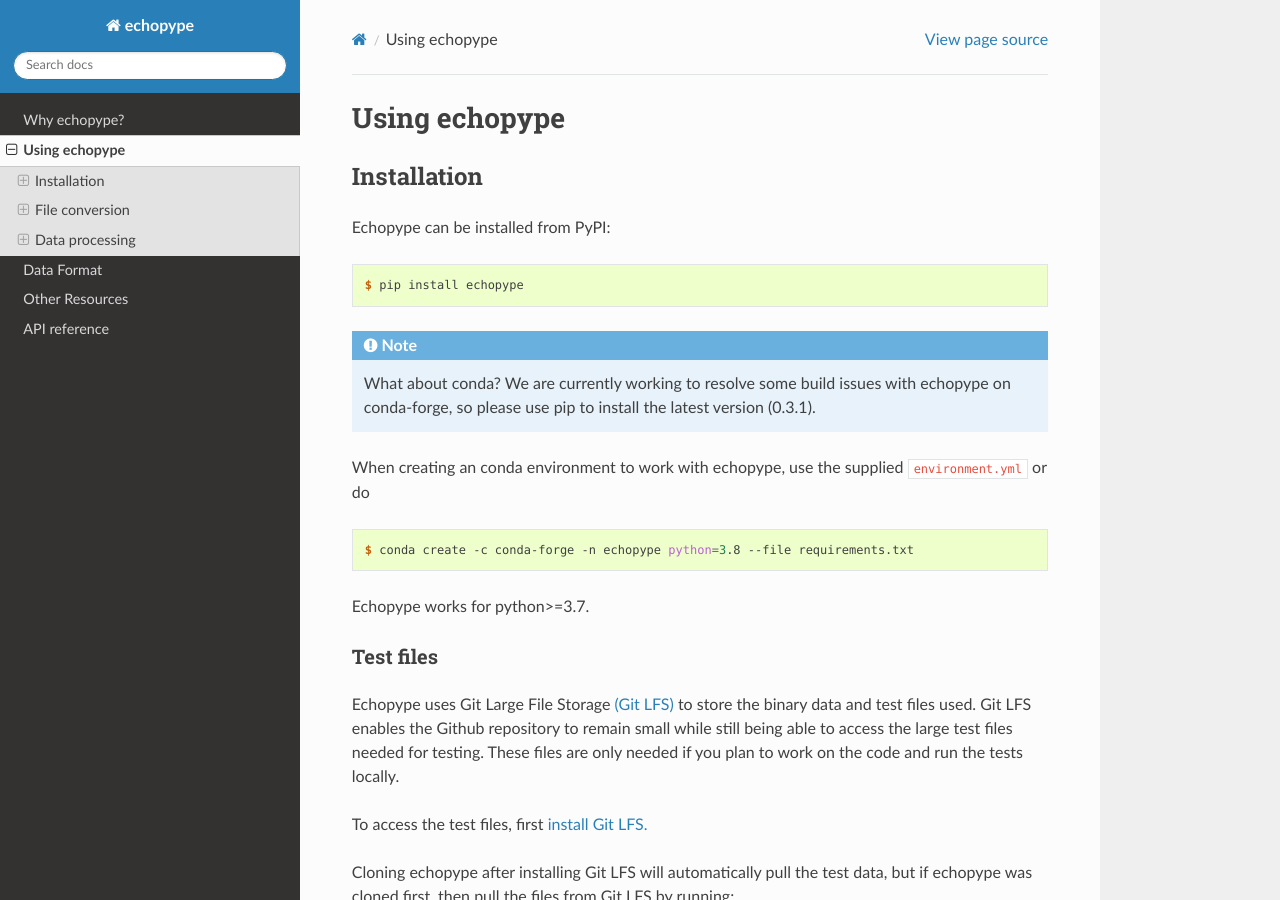
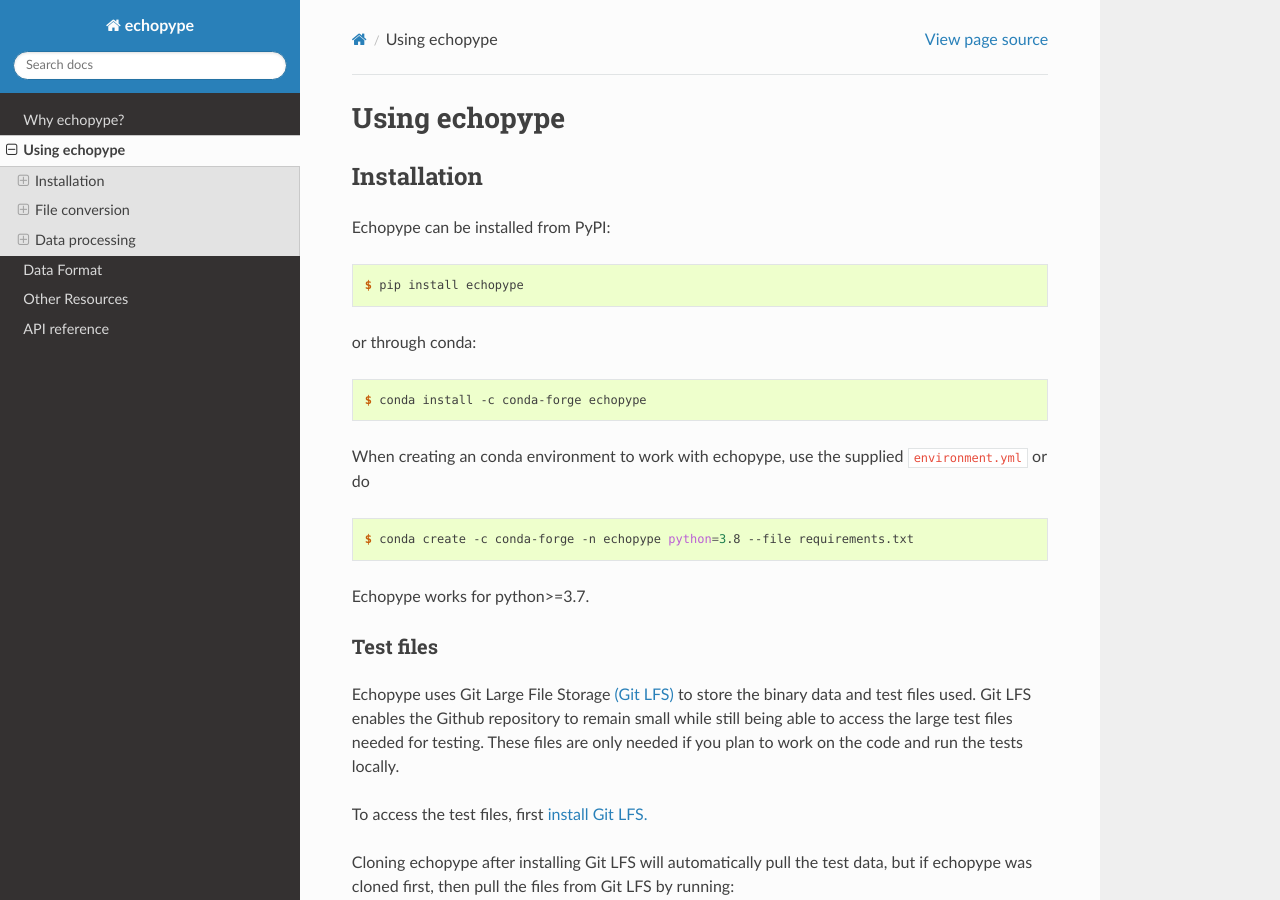
Before and after one commit to OSOceanAcoustics/echopype, a Sphinx documentation site: the page built from docs/source/usage.rst, in a window 1280 px wide and 900 px high. Built offline with Sphinx 7.4.7 and the Read the Docs theme 2.0.0, drawn with Linux system fonts in a browser that asks for light colours.

Commit message:
add conda installation docs back

```diff
--- a/docs/source/usage.rst
+++ b/docs/source/usage.rst
@@ -12,17 +12,11 @@
    $ pip install echopype
 
 
-.. note::
-   What about conda?
-   We are currently working to resolve some build issues with echopype on conda-forge,
-   so please use pip to install the latest version (0.3.1).
+or through conda:
 
+.. code-block:: console
 
-.. or through conda:
-
-   .. code-block:: console
-
-      $ conda install -c conda-forge echopype
+   $ conda install -c conda-forge echopype
 
 
 When creating an conda environment to work with echopype,
```
Also changed, not shown: README.rst (+8 -12 lines).
